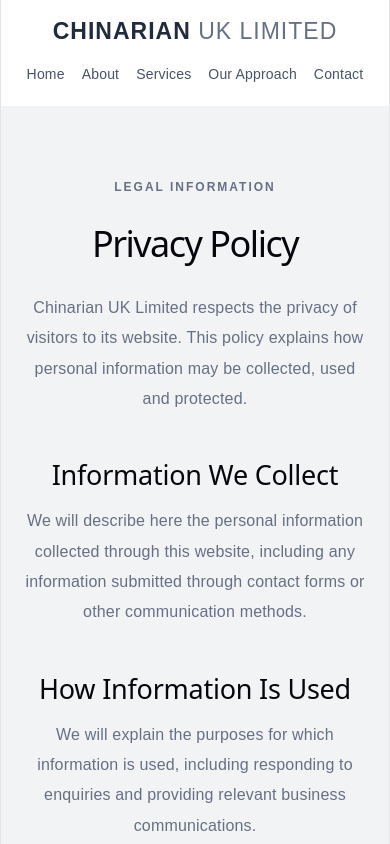
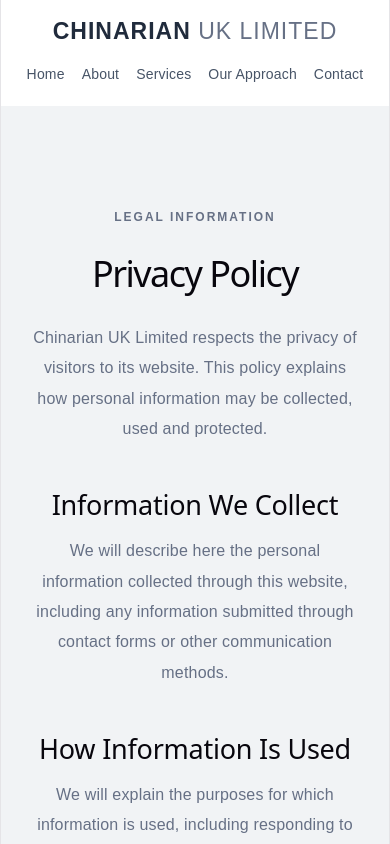
Before and after one commit to Affaq1234/chinarian, a React (Vite) app in the folder chinarian-ltd/: page /privacy in a window 390 px wide. Shown: the top 844 px of the page. Built offline with nearby package versions, Linux system fonts and the light colour scheme.

Commit message:
fix display

```diff
--- a/chinarian-ltd/src/App.css
+++ b/chinarian-ltd/src/App.css
@@ -303,12 +303,21 @@ a {
   }
 
   .page-section {
-    padding: 70px 6%;
-  }
+  width: 100%;
+  max-width: none;
+  min-height: 65vh;
+  margin: 0 auto;
+  padding: 100px 8%;
+}
 
   .service-grid {
-    grid-template-columns: 1fr;
-  }
+  display: grid;
+  grid-template-columns: repeat(2, minmax(0, 1fr));
+  gap: 25px;
+  width: 100%;
+  max-width: none;
+  margin: 55px auto 0;
+}
 }
 .navbar nav a.active {
   color: #202b3c;
```
